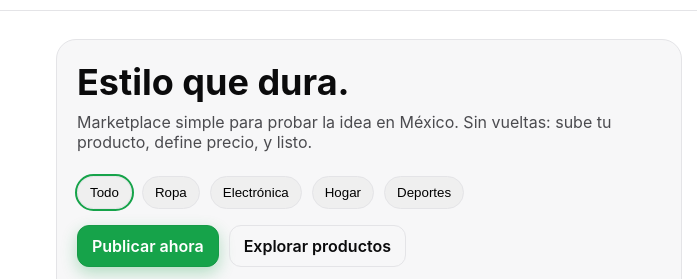
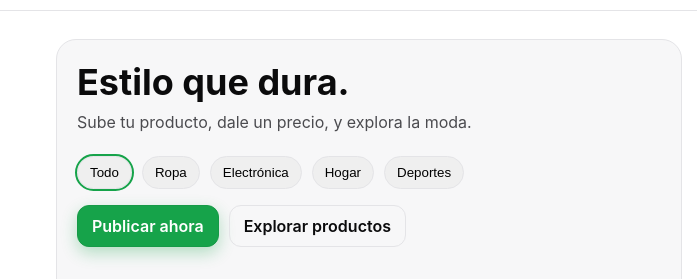
Before and after one commit to tduenes/DEUGO, a plain HTML site: page index.html in a window 1280 px wide. Shown: the part 52-331 px from the top of the page, 0-697 px from the left. Drawn offline with Linux system fonts and the light colour scheme.

Commit message:
Update index.html

```diff
--- a/index.html
+++ b/index.html
@@ -141,7 +141,7 @@
     <section class="hero" aria-label="Presentación">
       <div class="hero-card">
         <h1>Estilo que dura.</h1>
-        <p>Marketplace simple para probar la idea en México. Sin vueltas: sube tu producto, define precio, y listo.</p>
+        <p>Sube tu producto, dale un precio, y explora la moda.</p>
         <div class="filters" role="group" aria-label="Filtros rápidos">
           <button class="chip active">Todo</button>
           <button class="chip">Ropa</button>
```
